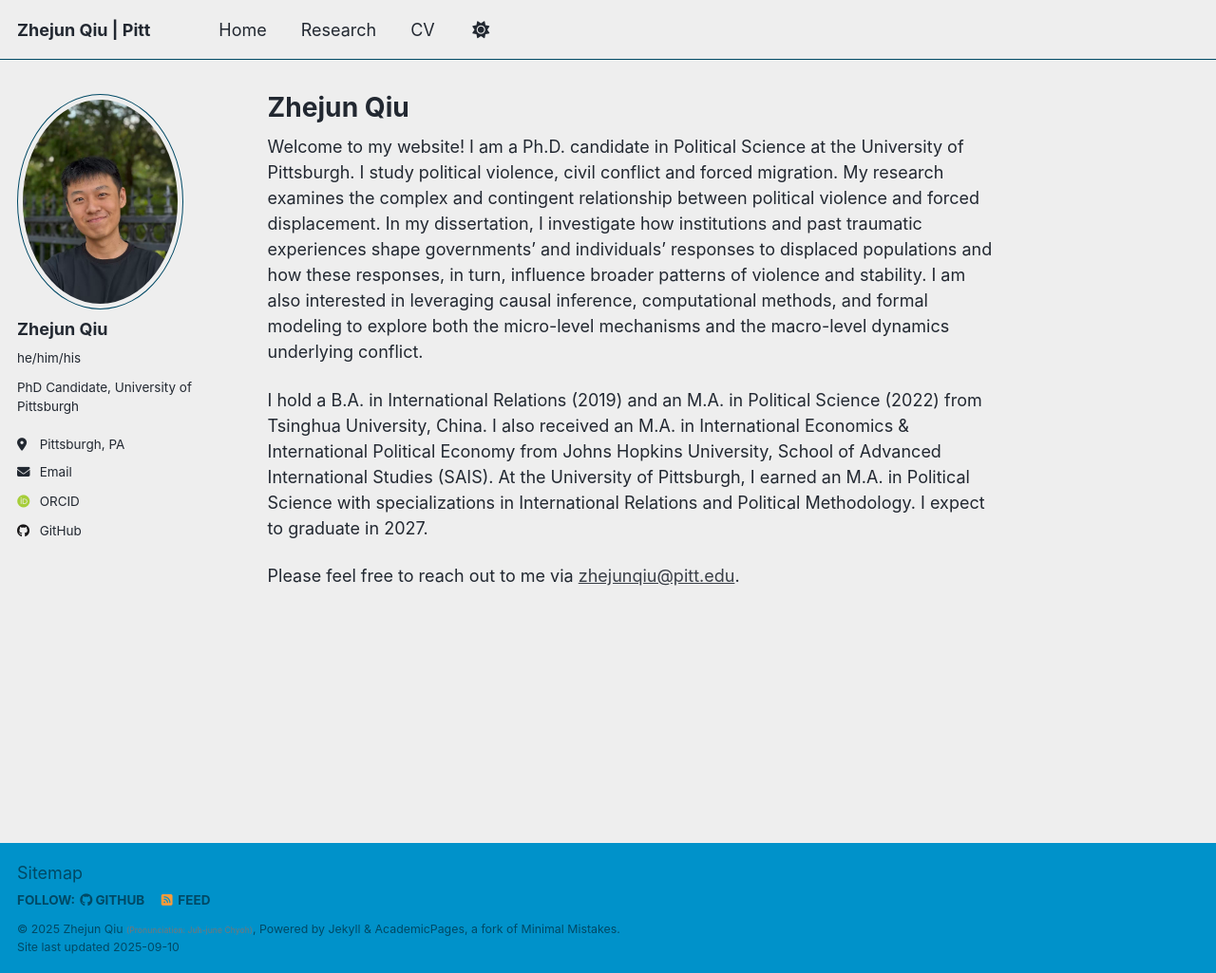
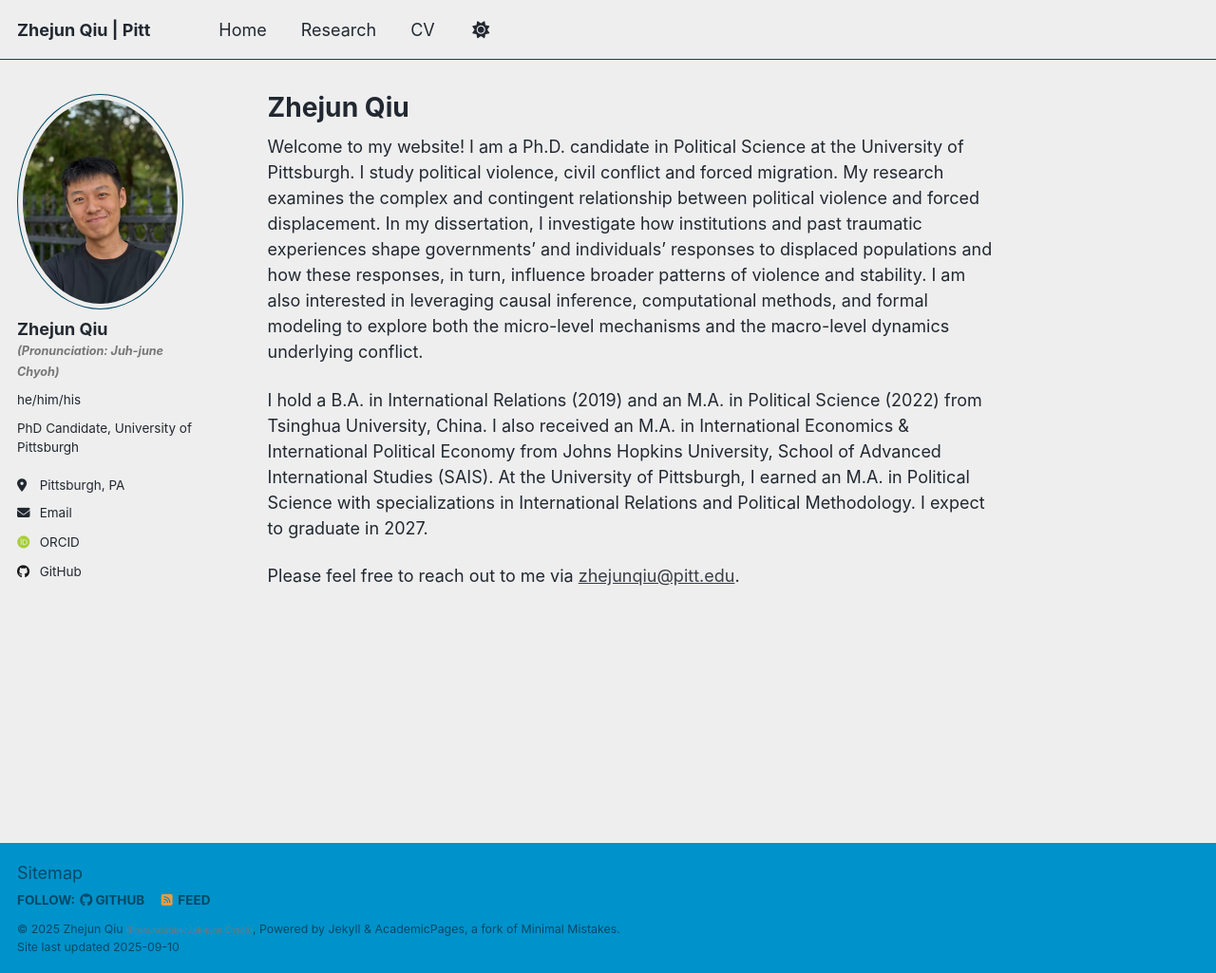
Before and after one commit to zhejun-qiu/zhejun-qiu.github.io, a Jekyll site: the page built from index.md, in a window 1280 px wide and 1025 px high. Shown: the whole window at 95% size. Built offline with Jekyll 4.4.1, drawn with Linux system fonts in a browser that asks for light colours; some web fonts are replaced; a script that is not in the unit is left out.

Commit message:
Update author-profile.html

```diff
--- a/_includes/author-profile.html
+++ b/_includes/author-profile.html
@@ -15,7 +15,12 @@
   </div>
 
   <div class="author__content">
-    <h3 class="author__name">{{ author.name }}</h3>
+   <h3 class="author__name">
+  {{ author.name }}
+  <span style="font-size: 0.7em; color: #777; font-style: italic;">
+    (Pronunciation: Juh-june Chyoh)
+  </span>
+    </h3>
     {% if author.pronouns %}<p class="author__pronouns">{{ author.pronouns }}</p>{% endif %}
     {% if author.bio %}<p class="author__bio">{{ author.bio }}</p>{% endif %}
   </div>
```
